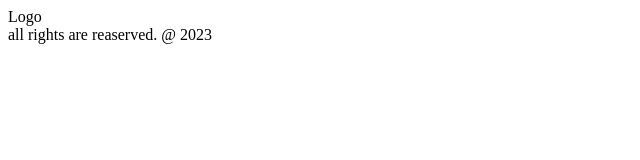
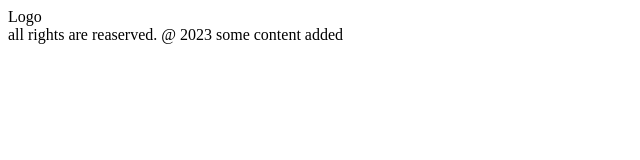
Before and after one commit to Zainulabudin/z-code-house, a plain HTML site: page index.html in a window 1280 px wide. Shown: the whole page, without its empty margins (0-640 px from the left). Drawn offline with Linux system fonts and the light colour scheme.

Commit message:
another content to footer

```diff
--- a/index.html
+++ b/index.html
@@ -13,7 +13,7 @@
    </header>
 
    <footer>
-        all rights are reaserved. @ 2023
+        all rights are reaserved. @ 2023 some content added
    </footer>
 </body>
 </html>
```
